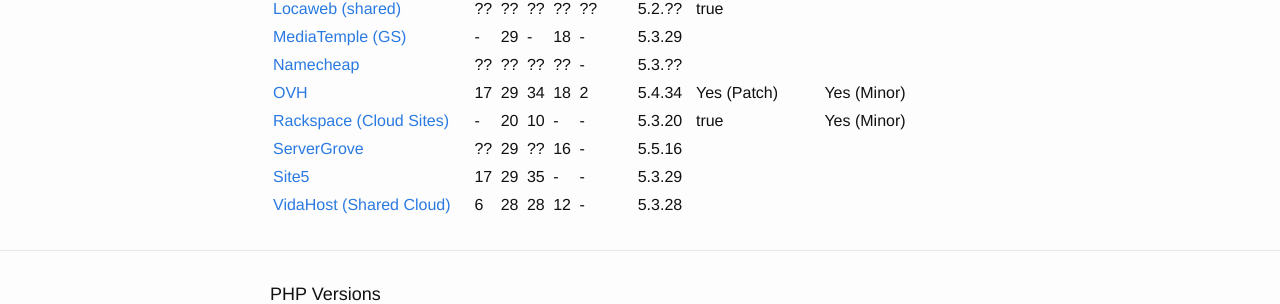
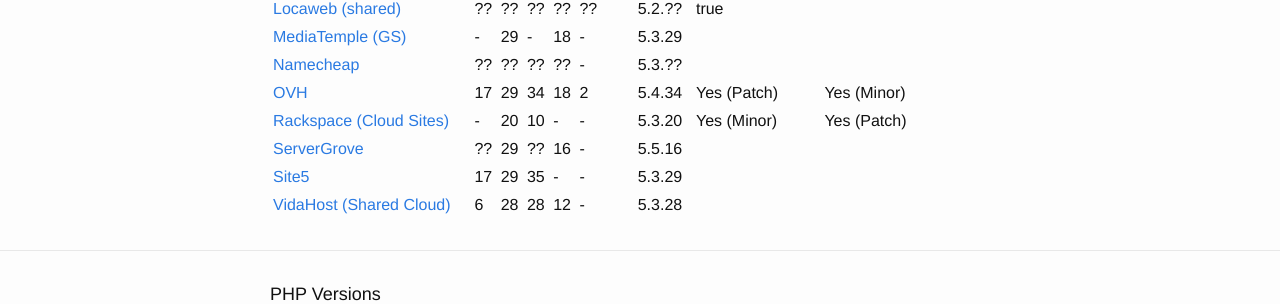
Before and after one commit to phpversions/phpversions.info, a Jekyll site: the page built from index.html, in a window 1280 px wide. Shown: the part 709-1013 px from the top of the page. Built offline with Jekyll 4.4.1, drawn with Linux system fonts in a browser that asks for light colours.

Commit message:
Specify manual update, fix auto update

```diff
--- a/_data/hosts.yml
+++ b/_data/hosts.yml
@@ -133,8 +133,8 @@
   php53: 20
   php54: 10
   default: 5.3.20
-  manual_update: Yes
-  auto_update: Yes (Minor)
+  manual_update: Yes (Minor)
+  auto_update: Yes (Patch)
 
 - name: "ServerGrove"
   url: "http://servergrove.com/sharedhosting"
```
